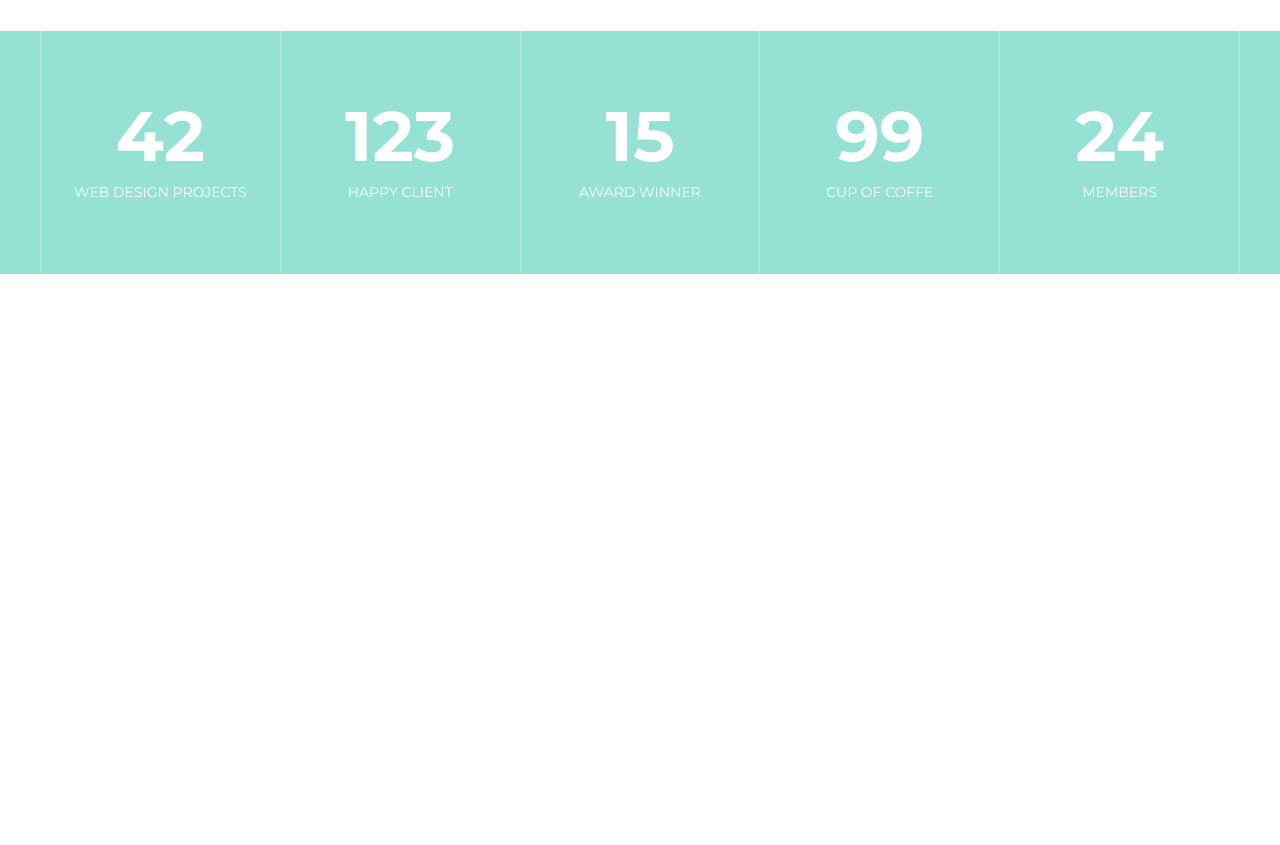
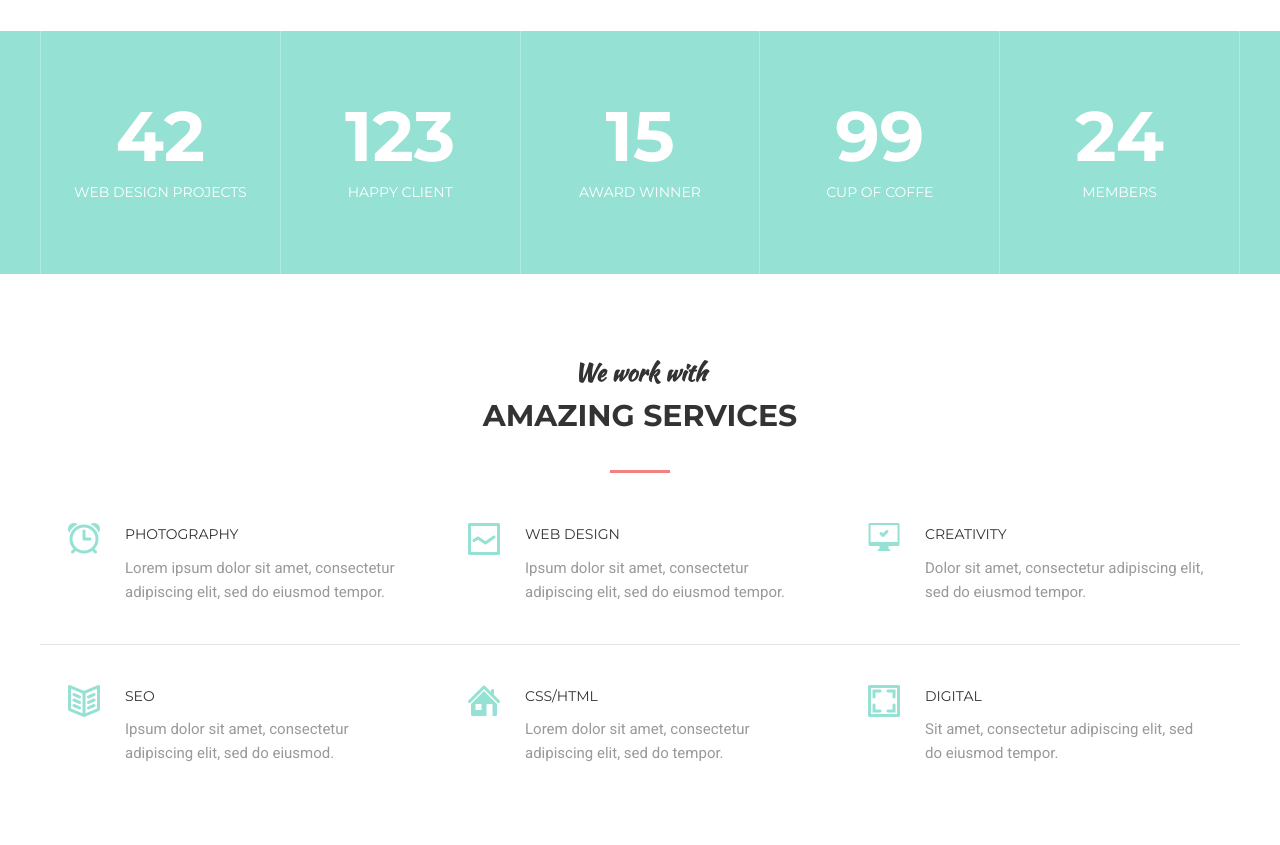
Before and after one commit to Sh1nk/Mogo, a plain HTML site: page index.html in a window 1280 px wide. Shown: the part 1456-2301 px from the top of the page. Before the commit the page ends 1730 px from the top, so only its background shows below. Drawn offline with Linux system fonts and the light colour scheme.

Commit message:
block services

```diff
--- a/assets/css/style.css
+++ b/assets/css/style.css
@@ -14,6 +14,16 @@ body {
 
 h1, h2, h3, h4, h5, h6 {
     margin: 0;
+}
+
+hr {
+    display: block;
+    width: 100%;
+    height: 1px;
+    margin: 40px 0;
+
+    border: 0;
+    background-color: #e5e5e5;
 }
 
 /* Container */
@@ -228,7 +238,7 @@ h1, h2, h3, h4, h5, h6 {
 .section__header {
     width: 100%;
     max-width: 950px;
-    margin: 0 auto 40px;
+    margin: 0 auto 50px;
 
     text-align: center;
 }
@@ -358,3 +368,42 @@ h1, h2, h3, h4, h5, h6 {
     font-size: 14px;
     text-transform: uppercase;
 }
+
+
+/* Services */
+
+.services {
+    display: flex;
+
+}
+
+.services__item {
+    flex: 1 1 0;
+    padding-left: 85px;
+    padding-right: 35px;
+
+    position: relative;
+}
+
+.services__icon {
+    position: absolute;
+    top: 0;
+    left: 28px;
+    z-index: 1;
+}
+
+.services__title {
+    margin-bottom: 10px;
+
+    font-size: 14px;
+    color: #333;
+    text-transform: uppercase;
+}
+
+.services__text {
+    font-family: 'Roboto', sans-serif;
+    color: #999;
+    font-size: 15px;
+
+
+}
--- a/index.html
+++ b/index.html
@@ -130,5 +130,71 @@
                 </div>
             </div>
 
+
+            <section class="section">
+                <div class="container">
+                    <div class="section__header">
+                        <h3 class="section__suptitle">We work with</h3>
+                        <h2 class="section__title">Amazing Services</h2>
+
+                    </div>
+
+                    <div class="services">
+                        <div class="services__item">
+                            <img class="services__icon"
+                            src="assets/images/services/photography.png" alt="">
+
+                            <div class="services__title">Photography</div>
+                            <div class="services__text">Lorem ipsum dolor sit amet, consectetur
+                            adipiscing elit, sed do eiusmod tempor.</div>
+                        </div>
+                        <div class="services__item">
+                            <img class="services__icon"
+                            src="assets/images/services/webdesign.png" alt="">
+
+                            <div class="services__title">Web Design</div>
+                            <div class="services__text">Ipsum dolor sit amet, consectetur adipiscing elit,
+                            sed do eiusmod tempor.</div>
+                        </div>
+                        <div class="services__item">
+                            <img class="services__icon"
+                            src="assets/images/services/creativity.png" alt="">
+
+                            <div class="services__title">Creativity</div>
+                            <div class="services__text">Dolor sit amet, consectetur adipiscing elit,
+                            sed do eiusmod tempor.</div>
+                        </div>
+                    </div>
+
+                    <hr>
+
+                    <div class="services">
+                        <div class="services__item">
+                            <img class="services__icon"
+                            src="assets/images/services/seo.png" alt="">
+
+                            <div class="services__title">seo</div>
+                            <div class="services__text">Ipsum dolor sit amet, consectetur adipiscing elit,
+                            sed do eiusmod.</div>
+                        </div>
+                        <div class="services__item">
+                            <img class="services__icon"
+                            src="assets/images/services/css-html.png" alt="">
+
+                            <div class="services__title">Css/Html</div>
+                            <div class="services__text">Lorem dolor sit amet, consectetur adipiscing elit,
+                             sed do tempor.</div>
+                        </div>
+                        <div class="services__item">
+                            <img class="services__icon"
+                            src="assets/images/services/digital.png" alt="">
+
+                            <div class="services__title">digital</div>
+                            <div class="services__text">Sit amet, consectetur adipiscing elit,
+                            sed do eiusmod tempor.</div>
+                        </div>
+                    </div>
+            </section>
+
         </body>
     </html>
```
Also changed, not shown: assets/images/services/creativity.png (added), assets/images/services/css-html.png (added), assets/images/services/digital.png (added), assets/images/services/photography.png (added), assets/images/services/seo.png (added), assets/images/services/webdesign.png (added).
